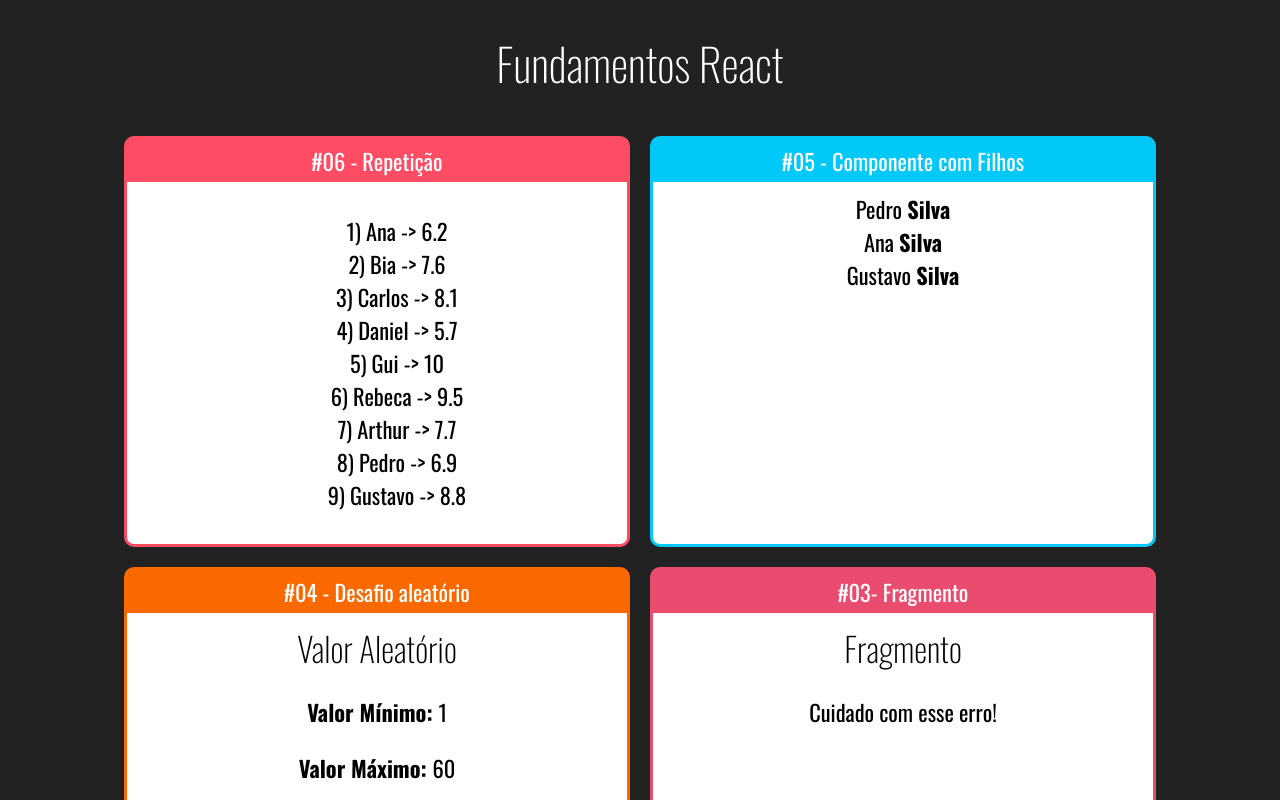
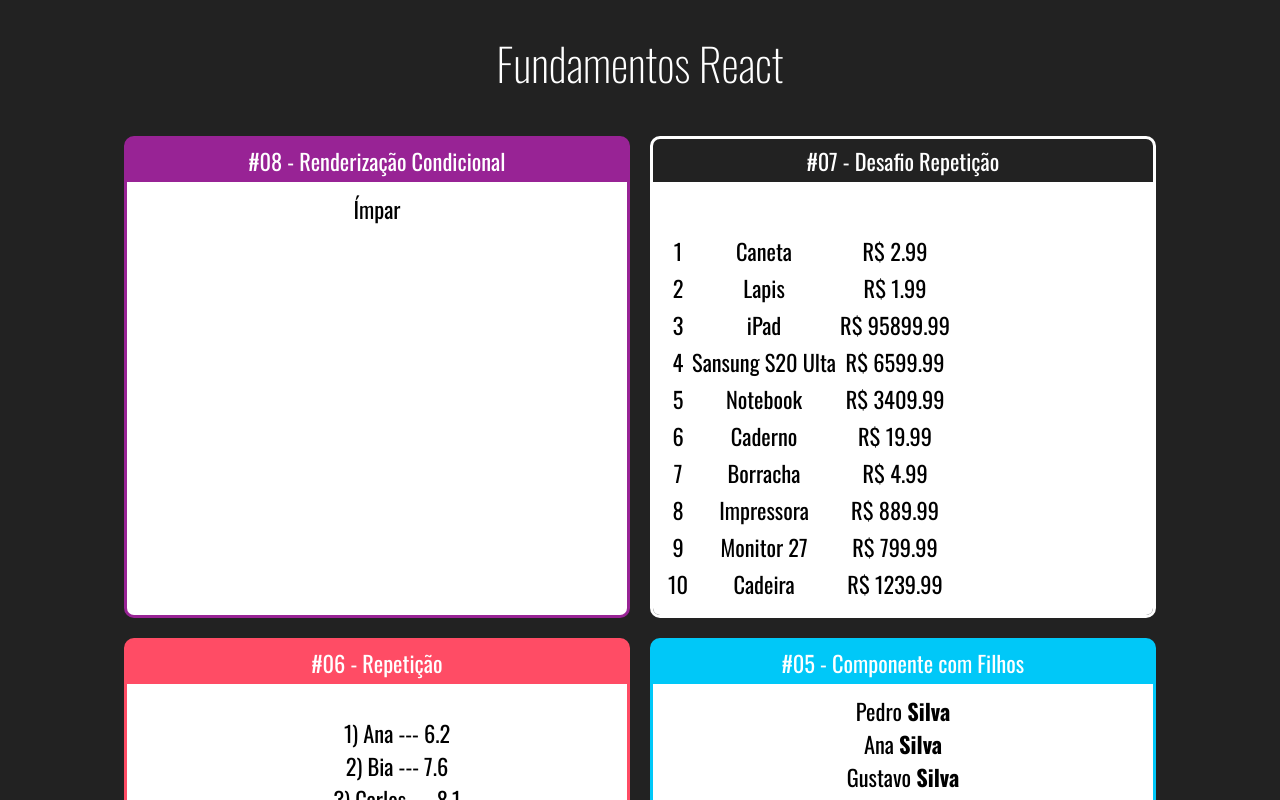
Before and after one commit to GSappio/React-fundamentals, a React (Create React App) app: page / in a window 1280 px wide. Shown: the top 800 px of the page. Built offline with nearby package versions, Linux system fonts and the light colour scheme.

Commit message:
Conditional rendering #01

```diff
--- a/src/App.jsx
+++ b/src/App.jsx
@@ -2,6 +2,8 @@ import './App.css';
 
 import Card from './components/layout/Card';
 
+import ParOuImpar from './components/condicional/ParOuImpar';
+import TabelaProdutos from './components/repeticao/TabelaProdutos';
 import ListaAluno from './components/repeticao/ListaAluno';
 import Familia from './components/basicos/Familia';
 import FamiliaMembro from './components/basicos/FamiliaMembro';
@@ -15,6 +17,14 @@ export default () => (
     <div className="App">
       <h1>Fundamentos React</h1>
     <div className="Cards">
+
+        <Card titulo="#08 - Renderização Condicional" color="#982395">
+           <ParOuImpar numero={21}></ParOuImpar>
+        </Card>
+
+        <Card titulo="#07 - Desafio Repetição" color="#FF   432E">
+           <TabelaProdutos></TabelaProdutos>
+        </Card>
 
         <Card titulo="#06 - Repetição" color="#FF4C65">
            <ListaAluno></ListaAluno>
--- /dev/null
+++ b/src/components/condicional/ParOuImpar.jsx
@@ -0,0 +1,12 @@
+import React from "react";
+
+export default props => {
+    const isPar = props.numero % 2 === 0
+    return (
+        <div>
+            { isPar ?
+            <span>Par</span> :
+            <span>Ímpar</span> }
+        </div>
+    )
+}
--- a/src/components/repeticao/ListaAluno.jsx
+++ b/src/components/repeticao/ListaAluno.jsx
@@ -1,11 +1,11 @@
 import React from "react";
-import alunos from '../../data/alunos'
+import alunos from '../../data/alunos';
 
 export default (props) => {
-    const alunosLI = alunos.map(aluno => {
+    const alunosLI = alunos.map((aluno) => {
         return (
             <li key={aluno.id}>
-                {aluno.id}) {aluno.nome} -> {aluno.nota}
+                {aluno.id}) {aluno.nome} --- {aluno.nota}
             </li>
         );
 
@@ -13,8 +13,7 @@ export default (props) => {
 
     return (
         <div>
-            <ul style={{listStyle:'none'}}>
-                {alunosLI}
+            <ul style={{ listStyle: 'none'}}>{alunosLI}
             </ul>
         </div>
     )
--- /dev/null
+++ b/src/components/repeticao/TabelaProdutos.css
@@ -0,0 +1,17 @@
+.TabelaProdutos table {
+    width: 100%;
+
+}
+
+.TabelaProdutos th {
+    background-repeat: #283cae;
+    color: #fff;
+}
+
+.TabelaProdutos.Par {
+    background-color: #ddd;
+}
+
+.TabelaProdutos.Impar {
+    background-color: #ccc;
+}
--- /dev/null
+++ b/src/components/repeticao/TabelaProdutos.jsx
@@ -0,0 +1,38 @@
+import './TabelaProdutos.css';
+import React from "react";
+import produtos from "../../data/produtos";
+
+export default (props) => {
+
+    function getLinhas() {
+        return produtos.map((produto, i) => {
+            return (
+                <tr key={produto.id}
+                    className={i % 2 === 0 ? 'Par' : 'Impar'}>
+                    <td>{produto.id}</td>
+                    <td>{produto.nome}</td>
+                    <td>R$ {produto.preco.toFixed(2).replace('.', '.')}</td>
+                </tr>
+            )
+        })
+    }
+
+    return (
+        <div className="TabelaProdutos">
+            <table>
+                <thead>
+                    <tr>
+                        <th>Id</th>
+                        <th>Nome</th>
+                        <th>Preço</th>
+                    </tr>
+                </thead>
+                <tbody>
+                    <tr>
+                        {getLinhas()}
+                    </tr>
+                </tbody>
+            </table>
+        </div>
+    )
+};
--- /dev/null
+++ b/src/data/produtos.js
@@ -0,0 +1,14 @@
+const produtos = [
+    { id: 1, nome: 'Caneta', preco: 2.99 },
+    { id: 2, nome: 'Lapis', preco: 1.99 },
+    { id: 3, nome: 'iPad', preco: 95899.99 },
+    { id: 4, nome: 'Sansung S20 Ulta', preco: 6599.99 },
+    { id: 5, nome: 'Notebook', preco: 3409.99 },
+    { id: 6, nome: 'Caderno', preco: 19.99 },
+    { id: 7, nome: 'Borracha', preco: 4.99 },
+    { id: 8, nome: 'Impressora', preco: 889.99 },
+    { id: 9, nome: 'Monitor 27', preco: 799.99 },
+    { id: 10, nome: 'Cadeira', preco: 1239.99 },
+]
+
+export default produtos
```
